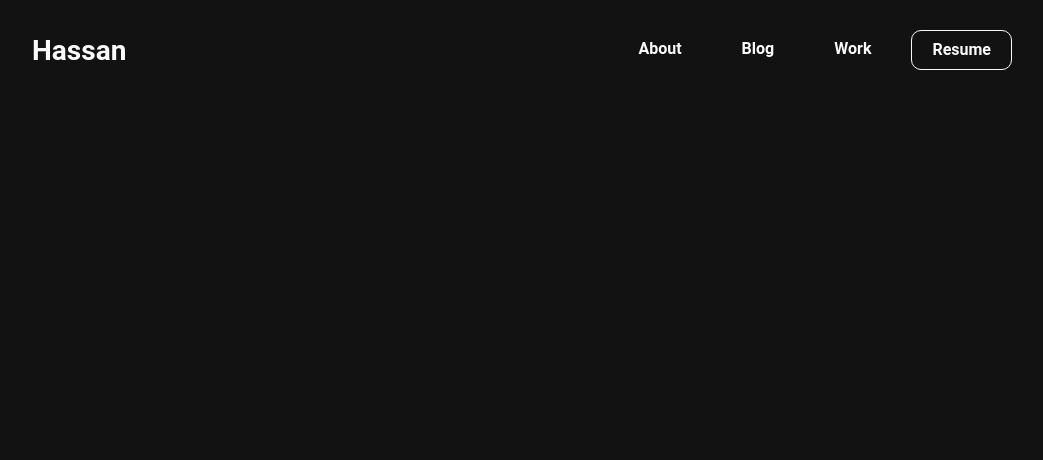
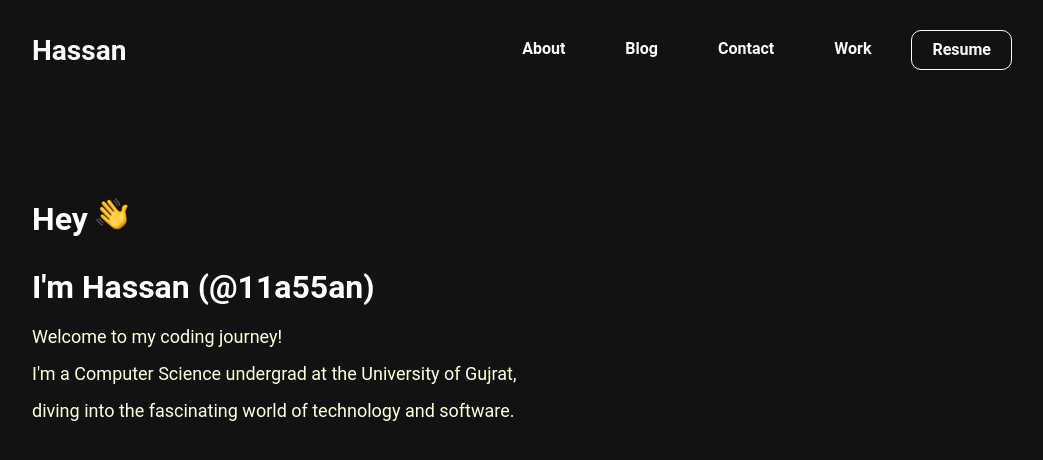
Before and after one commit to 11a55an/portfolio, a React (Create React App) app: page / in a window 1280 px wide. Shown: the top 460 px of the page, without its empty margins (108-1151 px from the left). Built offline with nearby package versions, Linux system fonts and the light colour scheme.

Commit message:
added hero container

```diff
--- a/src/App.js
+++ b/src/App.js
@@ -1,9 +1,12 @@
+import Content from './Content';
 import Header from './Header';
+
 
 function App() {
   return (
     <div className="App">
       <Header/>
+      <Content/>
     </div>
   );
 }
--- /dev/null
+++ b/src/Content.css
@@ -0,0 +1,11 @@
+#content-wrapper{
+    display: flex;
+    height: 100%;
+    margin: 0 auto 8rem;
+    align-items: center;
+    display: flex;
+    height: 100%;
+    max-width: 62.5rem;
+    padding: 0 2.5rem;
+    width: 100%;
+}
--- /dev/null
+++ b/src/Content.js
@@ -0,0 +1,11 @@
+import Hero from './Hero';
+import "./Content.css";
+function Content() {
+  return (
+    <div id="content-wrapper">
+      <Hero/>
+    </div>
+  );
+}
+
+export default Content;
--- a/src/Header.js
+++ b/src/Header.js
@@ -10,6 +10,7 @@ function Header() {
           <ul className="menu">
                 <li><a href="">About</a></li>
                 <li><a href="">Blog</a></li>
+                <li><a href="">Contact</a></li>
                 <li><a href="">Work</a></li>
           </ul>
           <a className='resume' href="">Resume</a>
--- /dev/null
+++ b/src/Hero.css
@@ -0,0 +1,23 @@
+.hero-container{
+    display: flex;
+    flex-direction: column;
+    justify-content: center;
+    min-height: 50vh;
+    min-width: 50vws;
+}
+.hero-container h2{
+    /* font-size: 42px; */
+    font-family: Roboto, Arial, sans-serif;
+    font-size: 2rem;
+    line-height: 0.5rem;
+    font-weight: 700;
+}
+.hero-container img{
+    height: 32px;
+}
+.hero-container span{
+    font-size: 18px;
+    font-family: Roboto, Arial, sans-serif;
+    padding: 8px 0 8px;
+    color: #ffffdf;
+}
--- /dev/null
+++ b/src/Hero.js
@@ -0,0 +1,15 @@
+import './Hero.css';
+import hand from "./waving-hand.webp";
+function Hero() {
+  return (
+    <div className="hero-container">
+        <h2>Hey <img src={hand}/></h2>
+        <h2>I'm Hassan (@11a55an)</h2>
+        <span>Welcome to my coding journey!</span>
+        <span>I'm a Computer Science undergrad at the University of Gujrat,</span>
+        <span>diving into the fascinating world of technology and software.</span>
+    </div>
+  );
+}
+
+export default Hero;
--- a/src/index.css
+++ b/src/index.css
@@ -14,3 +14,5 @@ code {
   font-family: source-code-pro, Menlo, Monaco, Consolas, 'Courier New',
     monospace;
 }
+
+@import url('https://fonts.googleapis.com/css2?family=Roboto&display=swap');
```
Also changed, not shown: src/waving-hand.webp (added).
